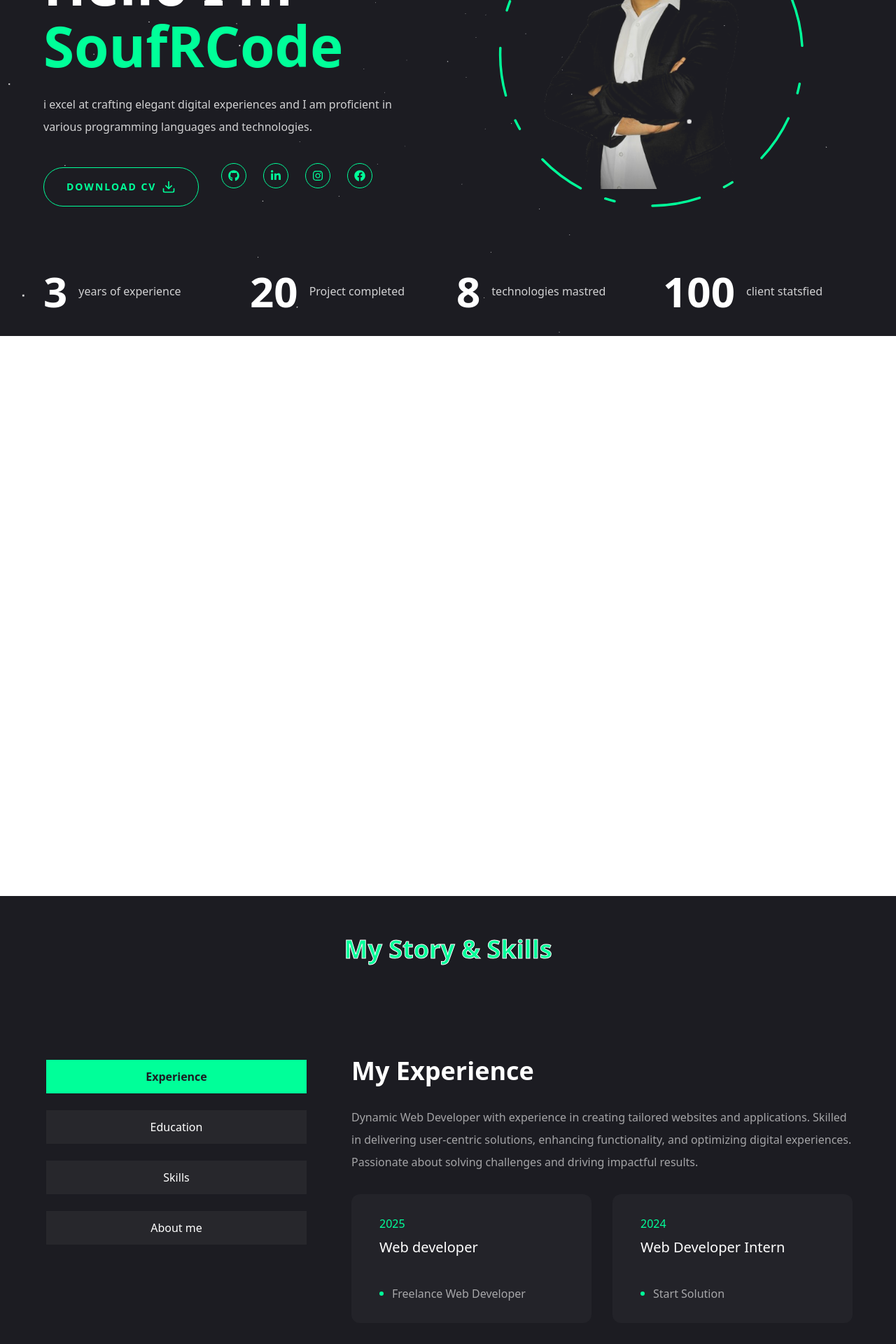
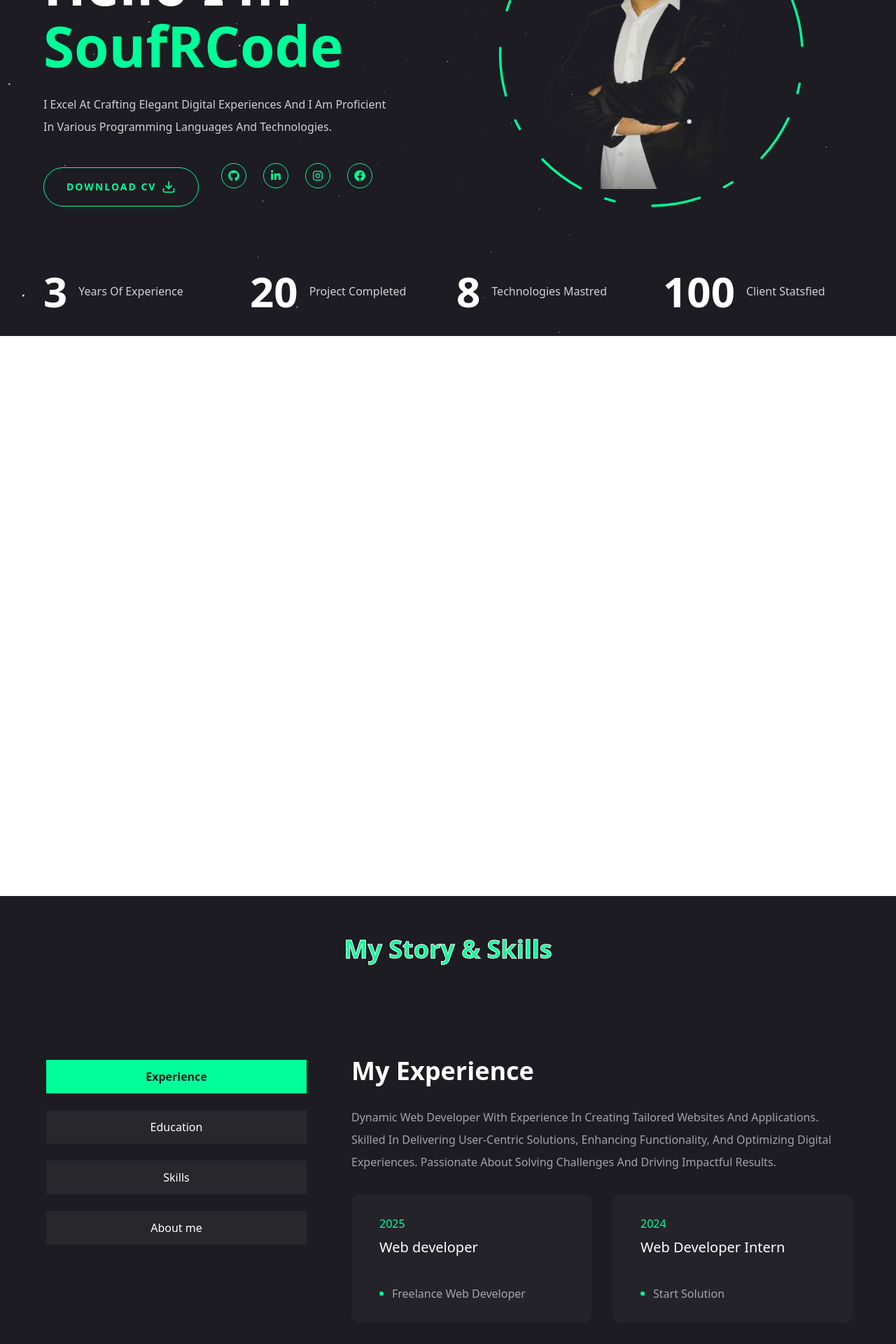
Before and after one commit to SoufianeRefaiCoding/soufRCode, a Next.js app: page / in a window 1280 px wide. Shown: the part 320-2240 px from the top of the page at 70% size. Built offline with nearby package versions, Linux system fonts and the light colour scheme.

Commit message:
change text  capitalize

```diff
--- a/app/contact/page.jsx
+++ b/app/contact/page.jsx
@@ -106,7 +106,7 @@ const Contact = () => {
               onSubmit={handleSubmit}
             >
               <h3 className="text-4xl text-accent-default">Let's work together</h3>
-              <p className="text-white/60">
+              <p className="text-white/60 capitalize">
                 Reach out for collaborations or inquiries. Fill out the form, and we’ll get back to you promptly!
               </p>
               <div className="gap-6 grid-cols-1 md:grid-cols-2 grid">
@@ -162,7 +162,7 @@ const Contact = () => {
                 value={formData.message}
                 onChange={handleInputChange}
               />
-              <Button size="md" className="max-w-40" type="submit">
+              <Button size="md" className="max-w-40 text-primary" type="submit">
                 Send message
               </Button>
             </form>
--- a/app/page.jsx
+++ b/app/page.jsx
@@ -18,8 +18,8 @@ export default function Home() {
                 <h1 className="h1 mb-6">
                   Hello I'm <br/> <span className="text-accent-default">SoufRCode</span>
                 </h1>
-                <p className="max-w-[500px] mb-9 text-white/80">
-                  i excel at crafting elegant digital experiences and I am proficient in various programming languages and technologies.
+                <p className="max-w-[500px] mb-9 text-white/80 capitalize">
+                  I excel at crafting elegant digital experiences and I am proficient in various programming languages and technologies.
                 </p>
                 <div className="flex flex-col xl:flex-row items-center gap-8">
                   <Button variant="outline" size="lg" className="uppercase flex items-center gap-2 ">
--- a/app/resume/page.jsx
+++ b/app/resume/page.jsx
@@ -1,6 +1,6 @@
 "use client"
-import {FaHtml5, FaCss3, FaJs,FaLaravel,FaPhp,FaReact,FaVuejs,FaNodeJs,FaFigma,FaJira, FaBootstrap} from "react-icons/fa";
-import {SiTailwindcss,SiNextdotjs} from "react-icons/si";
+import {FaHtml5, FaCss3, FaJs,FaLaravel,FaPhp,FaReact,FaVuejs,FaNodeJs,FaFigma,FaJira, FaBootstrap,FaJava,FaPython} from "react-icons/fa";
+import {SiTailwindcss,SiNextdotjs,SiMysql, SiMongodb,SiDocker,SiGit,SiWordpress} from "react-icons/si";
 import{Tabs,TabsContent,TabsTrigger,TabsList} from "@/components/ui/tabs";
 import { Tooltip,TooltipContent,TooltipProvider,TooltipTrigger } from "@/components/ui/tooltip";
 import { ScrollArea } from "@/components/ui/scroll-area";
@@ -113,6 +113,9 @@ const skills={
             icon:<FaVuejs/>,
             title:"VueJs"
         },{
+            icon:<SiNextdotjs/>,
+            title:"NextJs"
+        },{
             icon:<FaNodeJs/>,
             title:"NodeJs"
         },{
@@ -128,11 +131,32 @@ const skills={
             icon:<FaLaravel/>,
             title:"Php"
         },{
+            icon:<FaJava/>,
+            title:"Java"
+        },{
+            icon:<FaPython/>,
+            title:"Python"
+        },{
+            icon:<SiMysql/>,
+            title:"mysql"
+        },{
+            icon:<SiMongodb/>,
+            title:"Mongodb"
+        },{
+            icon:<SiDocker/>,
+            title:"Docker"
+        },{
+            icon:<SiGit/>,
+            title:"Githup"
+        },{
             icon:<FaJira/>,
             title:"Jira"
         },{
             icon:<FaFigma/>,
             title:"figma"
+        },{
+            icon:<SiWordpress/>,
+            title:"Wordpress"
         }
     ]
 }
@@ -164,7 +188,7 @@ const Resume=()=>{
             <TabsContent value="experience" className="w-full">
                 <div className="flex flex-col gap-[30px] text-center xl:text-left">
                     <h3 className="text-4xl font-bold">{experience.title}</h3>
-                    <p className="max-w[600px] text-white/60 mx-auto xl:mx-0">{experience.description}</p>
+                    <p className="max-w[600px] text-white/60 mx-auto xl:mx-0 capitalize">{experience.description}</p>
                     <ScrollArea className="h-[400px]">
                         <ul className="grid grid-cols-1 lg:grid-cols-2 gap-[30px]">
                             {experience.items.map((el,index)=>{
@@ -186,8 +210,8 @@ const Resume=()=>{
          {/* Education */}
             <TabsContent value="education" className="w-full">
             <div className="flex flex-col gap-[30px] text-center xl:text-left">
-                    <h3 className="text-4xl font-bold">{education.title}</h3>
-                    <p className="max-w[600px] text-white/60 mx-auto xl:mx-0">{education.description}</p>
+                    <h3 className="text-4xl font-bold capitalize">{education.title}</h3>
+                    <p className="max-w[600px] text-white/60 mx-auto xl:mx-0 capitalize">{education.description}</p>
                     <ScrollArea className="h-[400px]">
                         <ul className="grid grid-cols-1 lg:grid-cols-2 gap-[30px]">
                             {education.items.map((el,index)=>{
@@ -211,7 +235,7 @@ const Resume=()=>{
                 <div className="flex flex-col gap-[30px] ">
                     <div className="flex flex-col gap-[30px] text-center xl:text-left">
                             <h3 className="text-4xl font-bold">{skills.title}</h3>
-                            <p className="max-w-[600px] text-white/60  mx-auto xl:mx-0">{skills.description}</p>
+                            <p className="max-w-[600px] text-white/60  mx-auto xl:mx-0 capitalize">{skills.description}</p>
                     </div>
                     <ul className="grid grid-cols-2 sm:grid-cols-3 md:grid-cols-4 xl:gap-[30px] gap-4">
                         {
@@ -238,14 +262,14 @@ const Resume=()=>{
          {/* About me */}
             <TabsContent value="about" className="w-full text-center xl:text-left">
                 <div className="flex flex-col gap-[30px]">
-                    <h3 className="text-4xl font-bold ">{about.title}</h3>
-                    <p className="max-w-[600px] text-white/60 mx-auto xl:mx-0">{about.description}</p>
+                    <h3 className="text-4xl font-bold capitalize">{about.title}</h3>
+                    <p className="max-w-[600px] text-white/60 mx-auto xl:mx-0 capitalize">{about.description}</p>
                     <ul className="grid grid-cols-1 xl:grid-cols-2 gap-y-6 max-w-[620px] mx-auto xl:mx-0">
                         {about.infos.map((el,index)=>{
                             return(
                                 <li key={index} className="flex items-center justify-center xl:justify-start gap-4">
-                                    <span className="text-white/60">{el.fieldName}</span>
-                                    <span className="text-xl">{el.value}</span>
+                                    <span className="text-white/60 capitalize">{el.fieldName}</span>
+                                    <span className="text-xl capitalize">{el.value}</span>
                                 </li>
                             )
                         })}
--- a/app/services/page.jsx
+++ b/app/services/page.jsx
@@ -59,7 +59,7 @@ const Services=()=>{
                                         </Link>
                                     </div>
                                     <h2 className="text-[] capitalize">{el.title}</h2>
-                                    <p className="text-white/60">{el.description}</p>
+                                    <p className="text-white/60 capitalize">{el.description}</p>
                                     <div className="border-b border-white/28 w-full"></div>
                                 </div>
                             )
--- a/components/state.jsx
+++ b/components/state.jsx
@@ -32,7 +32,7 @@ const Stats=()=>{
                                 />
                                 <p className={`${el.text.length<15 ? "max-w-[100px]" :
                                     "max-w-[150px]"
-                                }leading-snug text-white/80`}>{el.text}</p>
+                                }leading-snug text-white/80 capitalize`}>{el.text}</p>
                             </div>
                         )
                     })
```
